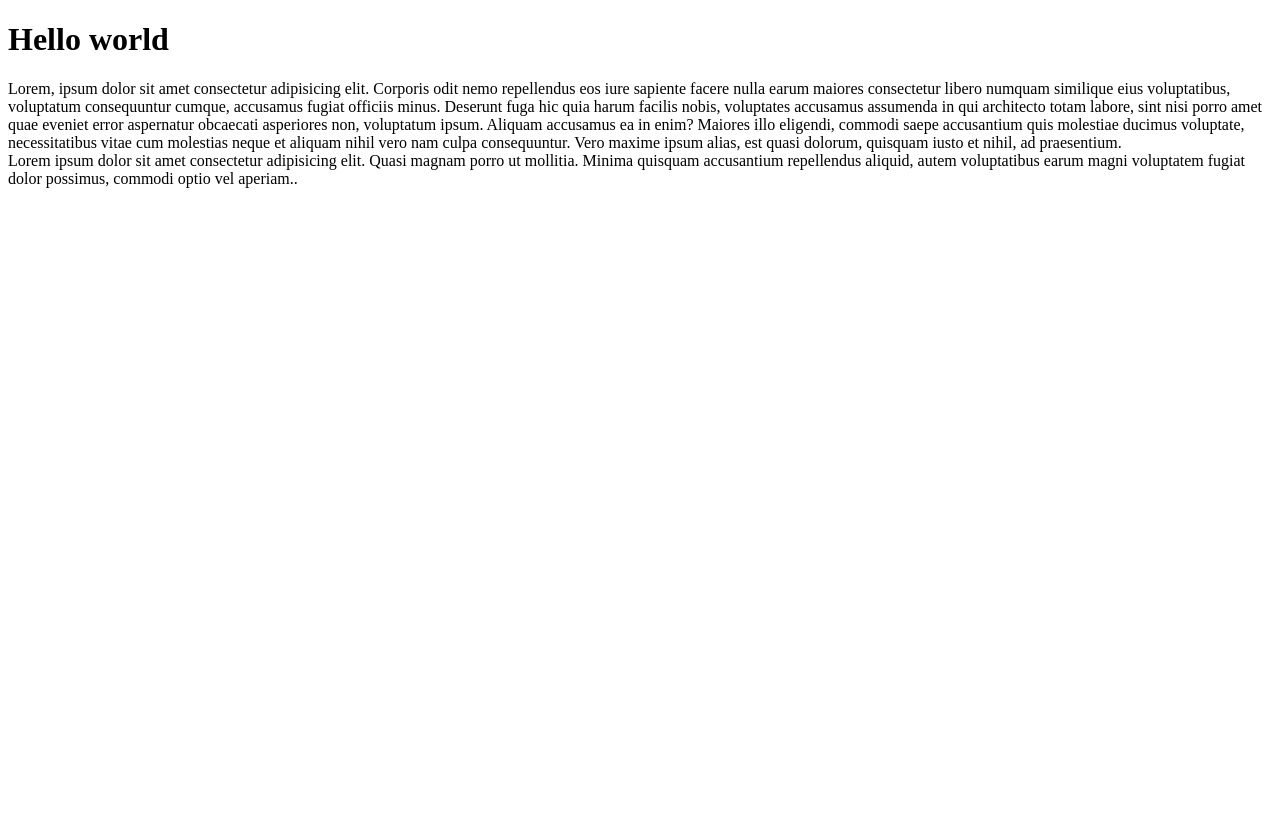
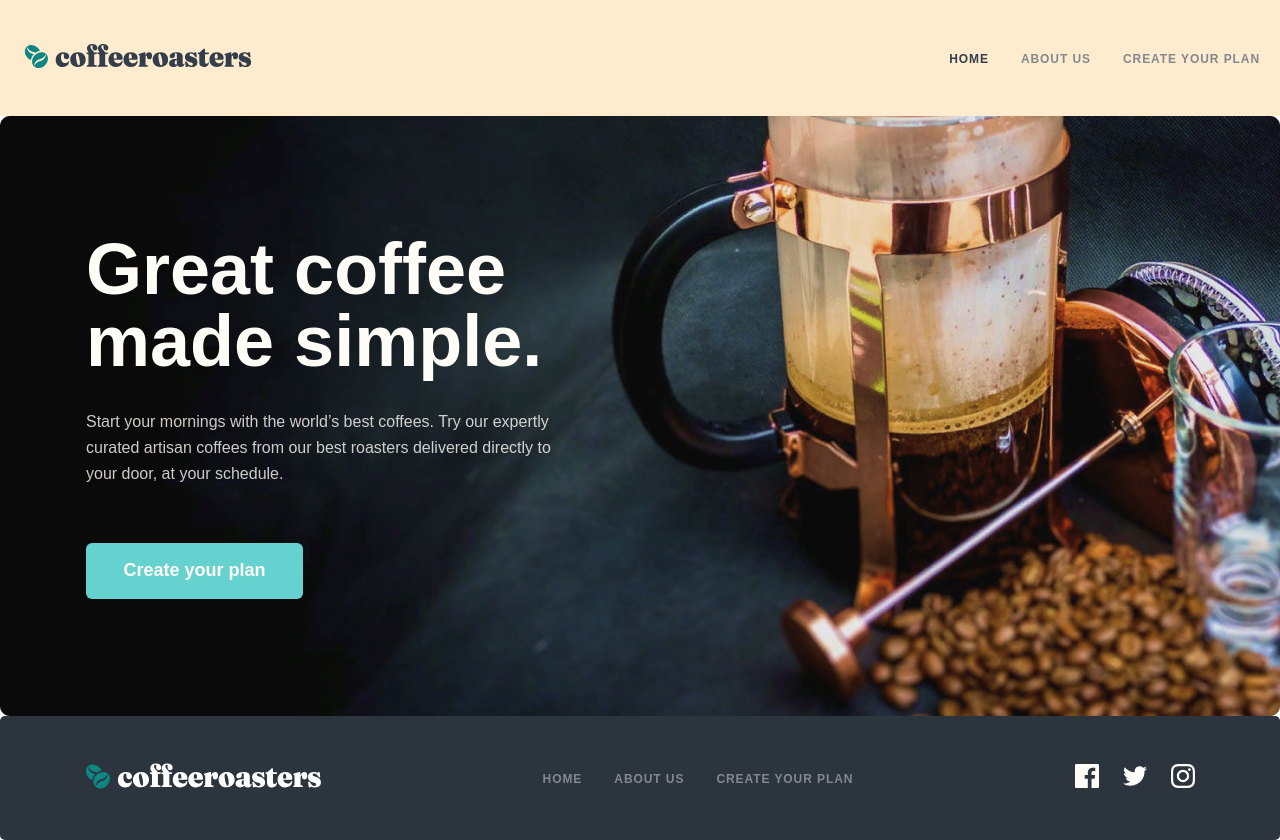
Before and after one commit to Sabrnuri/first-init, a plain HTML site: page index.html in a window 1280 px wide. Before the commit the page ends 800 px from the top, so only its background shows below. Drawn offline with Linux system fonts and the light colour scheme.

Commit message:
My Coffee

```diff
--- /dev/null
+++ b/css/main.css
@@ -0,0 +1,159 @@
+*,
+::before,
+*::after {
+    box-sizing: border-box;
+}
+
+img {
+    /* vertical-align: middle; */
+}
+
+body {
+    margin: 0;
+    padding: 0;
+    font-family: Arial, Helvetica, sans-serif;
+    font-size: 16px;
+}
+
+.container {
+    max-width: 1320px;
+    padding-left: 20px;
+    padding-right: 20px;
+    margin-left: auto;
+    margin-right: auto;
+}
+
+.header {
+    padding-top: 43px;
+    padding-bottom: 43px;
+    background-color: blanchedalmond;
+}
+
+.header__container {
+    display: flex;
+    align-items: center;
+    justify-content: space-between;
+
+}
+
+.header__list {
+    display: flex;
+    align-items: center
+    justify-content: flex-end;
+    margin: 0;
+    padding: 0;
+    list-style-type: none;
+}
+
+.header__item:nth-child(2) {
+    margin: 0 32px;
+}
+
+.header__inner-link {
+    text-decoration: none;
+    font-weight: bold;
+    font-size: 12px;
+    line-height: 15px;
+    letter-spacing: 0.923077px;
+    text-transform: uppercase;
+    color: #83888F;
+    transition: color 0.2s ease;
+
+}
+
+.header__inner-link--active,
+.header__inner-link:hover{
+    color: #333D4B;
+}
+
+    /* hero section*/
+
+.hero .container {
+    /* margin-left: 68px; */
+    padding-top: 117px;
+    padding-bottom: 116px;
+    padding-left: 86px;
+    /* margin-right: 750px; */
+    background-image: url("./../images/main_img/Bitmap.jpg");
+    background-repeat: no-repeat;.
+    background-size: cover;
+    border-radius: 5px;
+}
+
+.hero__wrapper {
+    width: 493px;
+    height: 367px;
+
+}
+
+.hero__heading {
+    font-weight: 900;
+    font-size: 72px;
+    line-height: 72px;
+    color: #FEFCF7;
+    margin-top: 0;
+    margin-bottom: 32px;
+
+}
+
+.hero__text {
+    line-height: 26px;
+    color: #FEFCF7;
+    mix-blend-mode: normal;
+    opacity: 0.8;
+    margin-top: 0;
+    margin-bottom: 56px;
+}
+
+.button {
+    display: block;
+    width: 217px;
+    height: 56px;
+    text-decoration: none;
+    font-weight: 900;
+    font-size: 18px;
+    line-height: 25px;
+    padding: 15px;
+    text-align: center;
+    color: #FEFCF7;
+    background-color: #66D2CF;
+    border-radius: 6px;
+
+    overflow: hidden;
+    white-space: nowrap;
+    text-overflow: ellipsis;
+}
+
+/* footer */
+
+.footer .container {
+    background-color: #2C343E;
+    border-radius: 5px;
+    display: flex;
+    align-items: center;
+    justify-content: space-between;
+    padding: 47px 85px;
+
+}
+
+.footer__media-list {
+    margin: 0;
+    padding: 0;
+    list-style-type: none;
+    display: flex;
+    align-items: center;
+}
+
+.footer__media-item:nth-child(2n) {
+margin: 0 24px;
+}
+
+.footer__inner-link {
+    color: #83888F;
+
+}
+
+.footer__inner-link:hover {
+    color: #ced6e0;
+
+}
--- a/index.html
+++ b/index.html
@@ -4,21 +4,106 @@
     <meta charset="UTF-8">
     <meta http-equiv="X-UA-Compatible" content="IE=edge">
     <meta name="viewport" content="width=device-width, initial-scale=1.0">
+    <link rel="stylesheet" href="./css/main.css">
     <title>git changes</title>
 </head>
 <body>
-    <h1>
-        Hello world
-    </h1>
-    <header>
-        <section>
-            <main>
-                Lorem, ipsum dolor sit amet consectetur adipisicing elit. Corporis odit nemo repellendus eos iure sapiente facere nulla earum maiores consectetur libero numquam similique eius voluptatibus, voluptatum consequuntur cumque, accusamus fugiat officiis minus. Deserunt fuga hic quia harum facilis nobis, voluptates accusamus assumenda in qui architecto totam labore, sint nisi porro amet quae eveniet error aspernatur obcaecati asperiores non, voluptatum ipsum. Aliquam accusamus ea in enim? Maiores illo eligendi, commodi saepe accusantium quis molestiae ducimus voluptate, necessitatibus vitae cum molestias neque et aliquam nihil vero nam culpa consequuntur. Vero maxime ipsum alias, est quasi dolorum, quisquam iusto et nihil, ad praesentium.
-                <div>
-                    Lorem ipsum dolor sit amet consectetur adipisicing elit. Quasi magnam porro ut mollitia. Minima quisquam accusantium repellendus aliquid, autem voluptatibus earum magni voluptatem fugiat dolor possimus, commodi optio vel aperiam..
+
+    <!-- BEM-
+    B - Blok
+    E - Element
+    M - Modifikator
+    -->
+
+    <header class="header">
+        <div class="container header__container">
+            <a class="header__link" href="#">
+                <img class="header__logo" src="./images/header/cofffee.svg" alt="coffee" width="236" height="26">
+            </a>
+
+            <nav class="header__navigator">
+                <ul class="header__list">
+                    <li class="header__item">
+                        <a class="header__inner-link header__inner-link--active" href="#">
+                            HOME
+                        </a>
+                    </li>
+                    <li class="header__item">
+                        <a class="header__inner-link" href="#">
+                            ABOUT US
+                        </a>
+                    </li>
+                    <li class="header__item">
+                        <a class="header__inner-link" href="#">
+                            CREATE YOUR PLAN
+                        </a>
+                    </li>
+                </ul>
+            </nav>
+        </div>
+    </header>
+
+    <main class="site__main">
+        <section class="hero">
+            <div class="container">
+                <div class="hero__wrapper">
+                    <h1 class="hero__heading">
+                        Great coffee made simple.
+                    </h1>
+
+                    <p class="hero__text">
+                        Start your mornings with the world’s best coffees. Try our expertly curated artisan coffees from our best roasters delivered directly to your door, at your schedule.
+                    </p>
+
+                    <a class="hero__link button" href="#">
+                        Create your plan
+                    </a>
                 </div>
-            </main>
+            </div>
         </section>
-    </header>
+    </main>
+
+    <footer class="footer">
+        <div class="container">
+            <a class="header__link" href="#">
+                <img class="header__logo" src="./images/footer_img/coffee_logo.svg" alt="coffee" width="236" height="26">
+            </a>
+
+            <nav class="header__navigator">
+                <ul class="header__list">
+                    <li class="header__item">
+                        <a class="footer__inner-link header__inner-link" href="#">
+                            HOME
+                        </a>
+                    </li>
+                    <li class="header__item">
+                        <a class="footer__inner-link header__inner-link" href="#">
+                            ABOUT US
+                        </a>
+                    </li>
+                    <li class="header__item">
+                        <a class="footer__inner-link header__inner-link" href="#">
+                            CREATE YOUR PLAN
+                        </a>
+                    </li>
+                </ul>
+            </nav>
+
+            <ul class="footer__media-list">
+                <li class="footer__media-item">
+                    <img class="footer__media-images" src="./images/footer_img/twette.svg" alt="facebook"
+                    width="24" height="24">
+                </li>
+                <li class="footer__media-item">
+                    <img class="footer__media-images" src="./images/footer_img/instagram.svg" alt="twette"
+                    width="24" height="24">
+                </li><li class="footer__media-item">
+                    <img class="footer__media-images" src="./images/footer_img/focebook.svg" alt="instagram"
+                    width="24" height="24">
+                </li>
+            </ul>
+        </div>
+    </footer>
+
 </body>
 </html>
--- a/main.css
+++ /dev/null
@@ -1,5 +0,0 @@
-*,
-*::before
-*::after {
-    box-sizing: border-box;
-}
```
Also changed, not shown: images/footer_img/coffee_logo.svg (added), images/footer_img/focebook.svg (added), images/footer_img/instagram.svg (added), images/footer_img/twette.svg (added), images/header/cofffee.svg (added), images/main_img/Bitmap.jpg (added).
